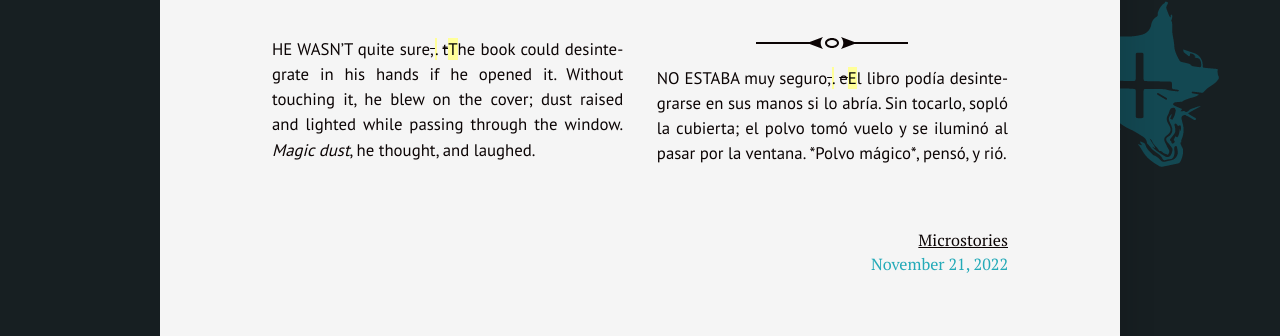
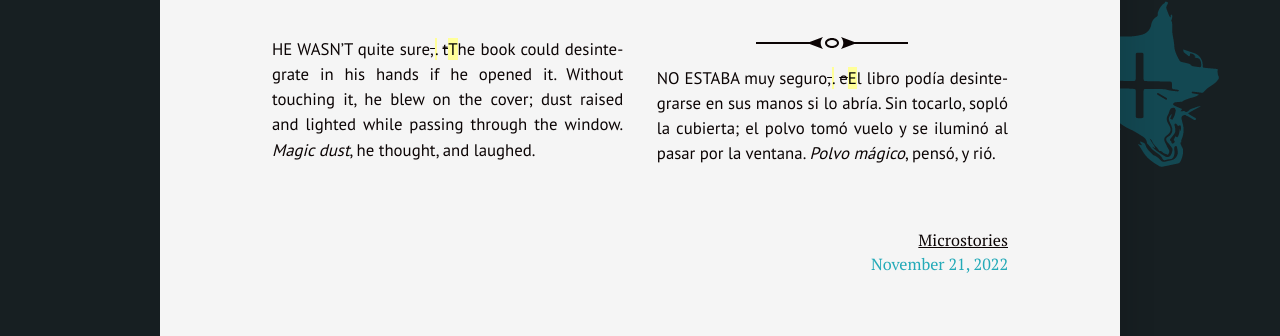
Before and after one commit to silvialohrmann/editorial, a Jekyll site: the page built from _posts/2022-11-21-he-wasnt-quite-sure.md, in a window 1280 px wide. Shown: the part 160-496 px from the top of the page. Built offline with Jekyll 4.4.1, drawn with Linux system fonts in a browser that asks for light colours.

Commit message:
Update 2022-11-21-he-wasnt-quite-sure.md

```diff
--- a/_posts/2022-11-21-he-wasnt-quite-sure.md
+++ b/_posts/2022-11-21-he-wasnt-quite-sure.md
@@ -5,4 +5,4 @@
 ---
 <span class="first-sentence">He wasn’t</span> quite sure<del>,</del><ins title="edited on 2022/11/21">.</ins> <del>t</del><ins title="edited on 2022/11/21">T</ins>he book could desintegrate in his hands if he opened it. Without touching it, he blew on the cover; dust raised and lighted while passing through the window. *Magic dust*, he thought, and laughed.
 <hr class="column">
-<p lang="es"><span class="first-sentence">No estaba</span> muy seguro<del>,</del><ins title="edited on 2022/12/18">.</ins> <del>e</del><ins title="edited on 2023/01/07">E</ins>l libro podía desintegrarse en sus manos si lo abría. Sin tocarlo, sopló la cubierta; el polvo tomó vuelo y se iluminó al pasar por la ventana. *Polvo mágico*, pensó, y rió.</p>
+<p lang="es"><span class="first-sentence">No estaba</span> muy seguro<del>,</del><ins title="edited on 2022/12/18">.</ins> <del>e</del><ins title="edited on 2023/01/07">E</ins>l libro podía desintegrarse en sus manos si lo abría. Sin tocarlo, sopló la cubierta; el polvo tomó vuelo y se iluminó al pasar por la ventana. <em>Polvo mágico</em>, pensó, y rió.</p>
```
